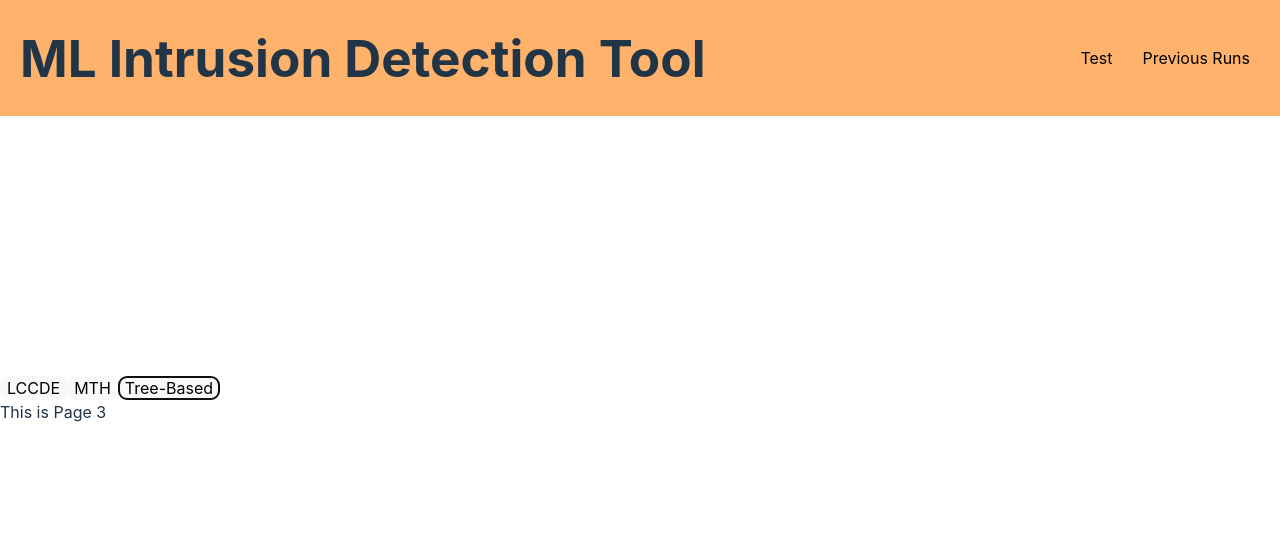
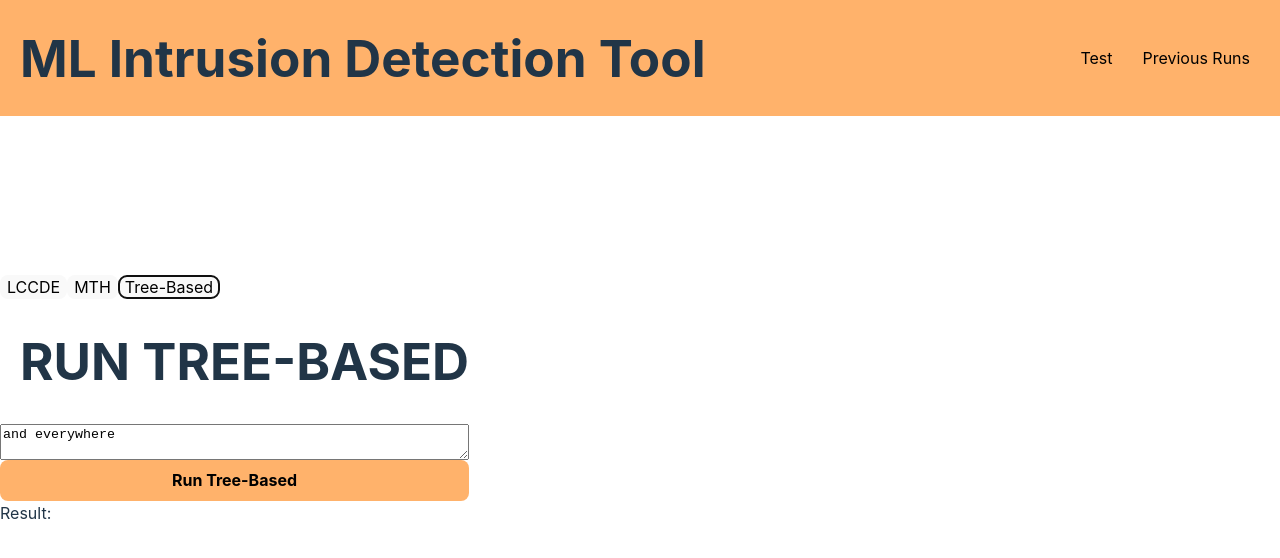
Before and after one commit to ZaneLeBlanc/Group66Frontend, a React (Vite) app in the folder Frontend/: page /Test in a window 1280 px wide. Both pictures are taken after a click on the button "Tree-Based". Shown: the top 558 px of the page. Built offline with nearby package versions, Linux system fonts and the light colour scheme.

Commit message:
tree separated

```diff
--- a/Frontend/src/Components/ModelPages/PageTree.tsx
+++ b/Frontend/src/Components/ModelPages/PageTree.tsx
@@ -1,7 +1,31 @@
-import React from 'react';
+import {useState} from 'react'
+import axios from 'axios'
 
-const PageTree = () => {
-  return <div>This is Page 3</div>;
-};
+function PageTree() {
+    const [treeRequest, setTreeRequest] = useState('and everywhere');
+    const [treeResponse, setTreeResponse] = useState('');
 
-export default PageTree;
+    const sendTreeParams = async () => {
+        try {
+            const response = await axios.post('http://localhost:5000/runTree', {code: treeRequest});
+
+            setTreeResponse(response.data.result);
+        } catch (error) {
+            console.error('Error sending response: ', error);
+        }
+    }
+
+    return(
+        <div>
+            <h1>RUN TREE-BASED</h1>
+            <div className="testSection">
+                <textarea value={treeRequest} onChange={(e) =>
+                setTreeRequest(e.target.value)}/>
+                <button className="runbt" onClick={sendTreeParams}>Run Tree-Based</button>
+            </div>
+            <div>Result: {treeResponse}</div>
+        </div>
+    )
+}
+
+export default PageTree
```
